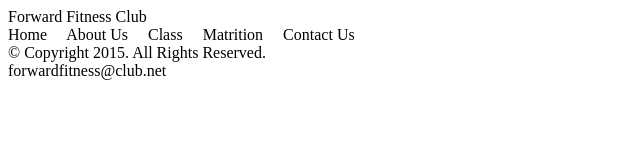
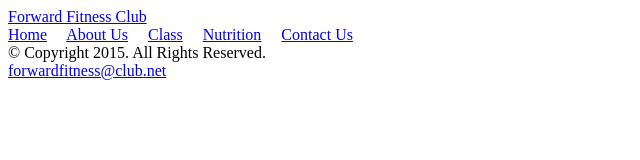
Before and after one commit to hoangthinh1409/hlhoangthinh.github.io, a plain HTML site: page fitness/template/fitness.html in a window 1280 px wide. Shown: the whole page, without its empty margins (0-640 px from the left). Drawn offline with Linux system fonts and the light colour scheme.

Commit message:
add links to template & index.html

```diff
--- a/fitness/template/fitness.html
+++ b/fitness/template/fitness.html
@@ -9,16 +9,16 @@
 
 <!-- Use the header area for the website name or logo -->
   <header>
-      Forward Fitness Club
+      <a href="index.html">Forward Fitness Club</a>
   </header>
 
 <!-- Usse the nav area to add hyperlinks to other pages within the website -->
   <nav>
-    Home &nbsp; &nbsp;
-    About Us &nbsp; &nbsp;
-    Class &nbsp; &nbsp;
-    Matrition &nbsp; &nbsp;
-    Contact Us
+    <a href="index.html">Home</a> &nbsp; &nbsp;
+    <a href="about.html">About Us</a> &nbsp; &nbsp;
+    <a href="class.html">Class</a> &nbsp; &nbsp;
+    <a href="Nutrition.html">Nutrition</a> &nbsp; &nbsp;
+    <a href="contact.html">Contact Us</a>
   </nav>
 
 <!-- Use the main area to add the main content off the webpage -->
@@ -27,7 +27,8 @@
 
 <!-- Usse the footer are to webpage footer content -->
   <footer>
-    &copy; Copyright 2015. All Rights Reserved.<br> forwardfitness@club.net
+    &copy; Copyright 2015. All Rights Reserved.<br>
+    <a href="mailto:forwardfitness@club.net">forwardfitness@club.net</a>
   </footer>
 
   </body>
```
Also changed, not shown: fitness/index.html (+8 -7 lines), temp.html (added).
